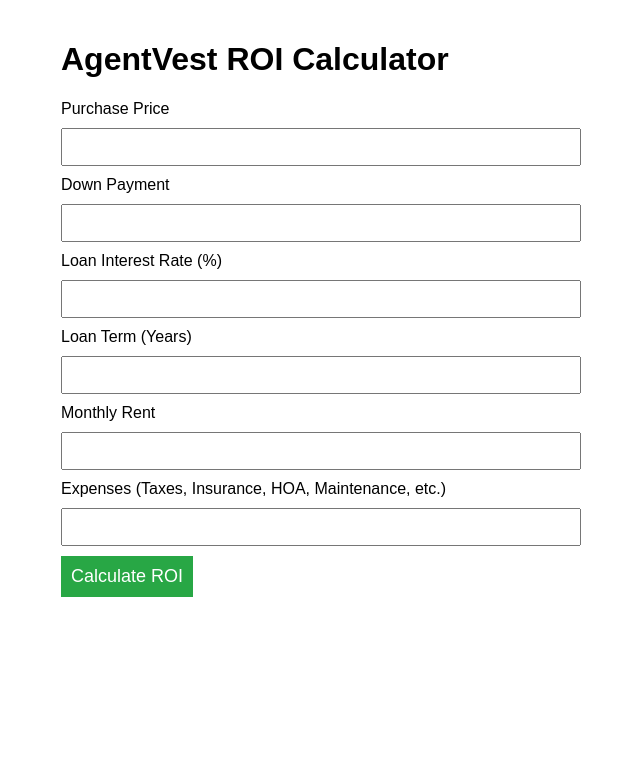
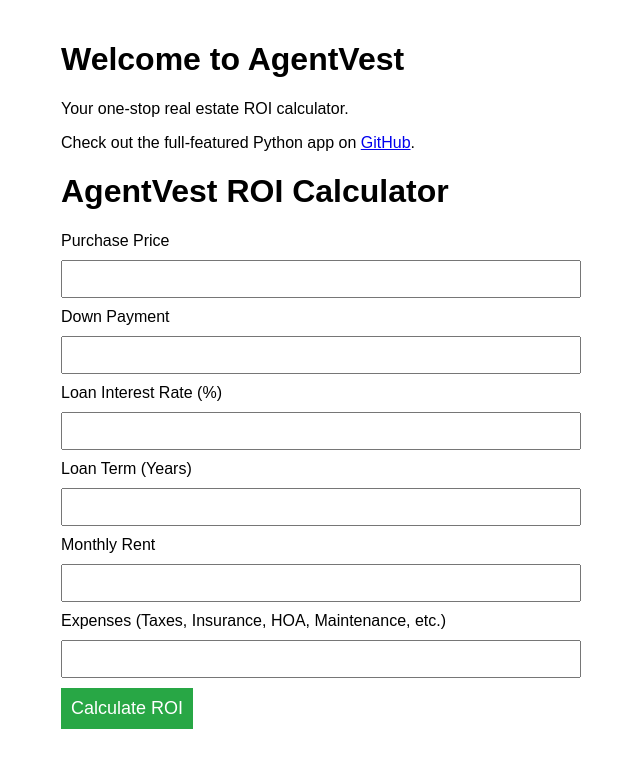
Before and after one commit to eliotjblair/agentvest-web, a plain HTML site: page index.html in a window 1280 px wide. Shown: the whole page, without its empty margins (329-969 px from the left). Drawn offline with Linux system fonts and the light colour scheme.

Commit message:
Added Welcome header and link to the app

```diff
--- a/index.html
+++ b/index.html
@@ -34,7 +34,12 @@
   </style>
 </head>
 <body>
-  <h1>AgentVest ROI Calculator</h1>
+<h1>Welcome to AgentVest</h1>
+<p>Your one-stop real estate ROI calculator.</p>
+
+<p>Check out the full-featured Python app on <a href="https://github.com/eliotjblair/roi_project" target="_blank">GitHub</a>.</p>
+
+<h1>AgentVest ROI Calculator</h1>
 
   <label>Purchase Price</label>
   <input id="purchase_price" type="number" step="0.01">
```
